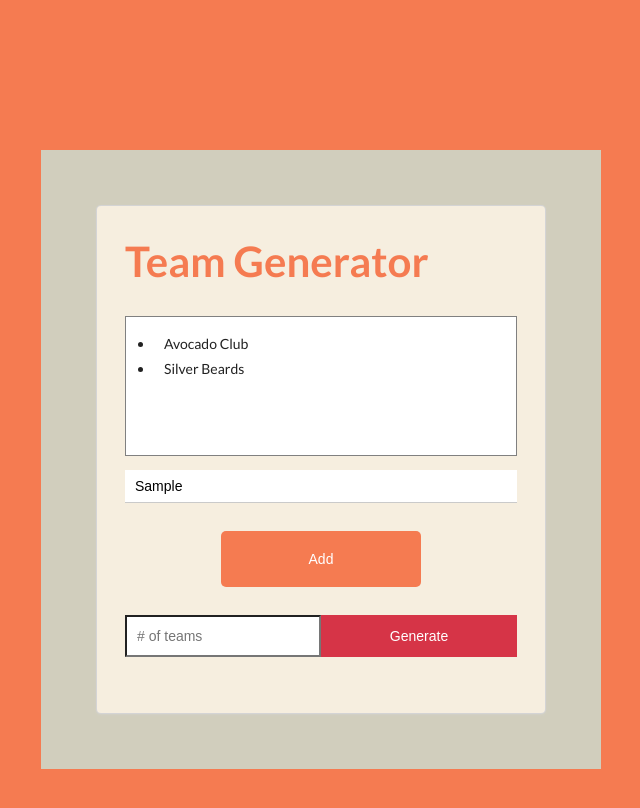
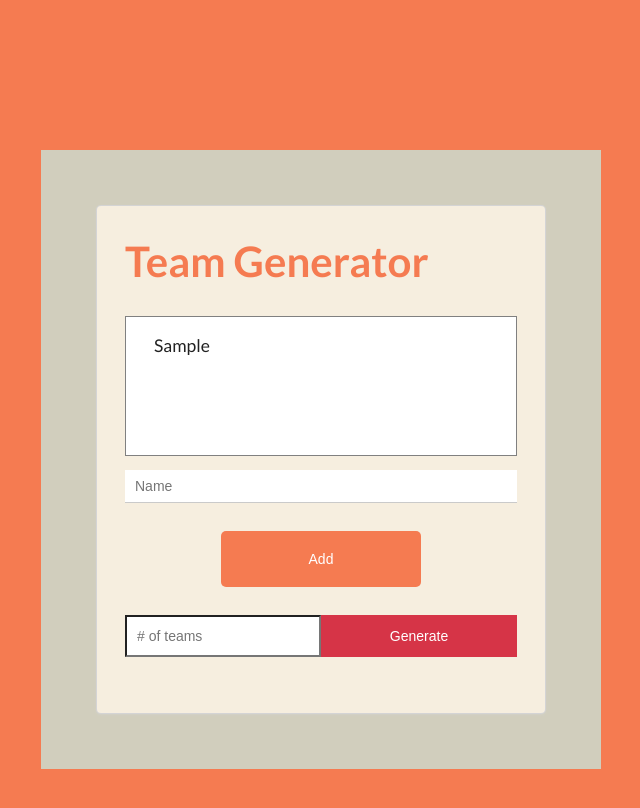
Before and after one commit to Lu-Smith/teamapp, an Angular app: page / in a window 1280 px wide. Both pictures are taken after typing "Sample" into the empty fields and a click on the button "Add". Shown: the top 808 px of the page, without its empty margins (319-959 px from the left). Built offline with nearby package versions, Linux system fonts and the light colour scheme.

Commit message:
Added members states and functions

```diff
--- a/src/app/app.component.css
+++ b/src/app/app.component.css
@@ -22,8 +22,9 @@
   }
 
   li {
-    padding-left: 10px;
-    line-height: 25px;
+    line-height: 30px;
+    list-style: none;
+    font-size: 1.25rem;
 
   }
 
--- a/src/app/app.component.html
+++ b/src/app/app.component.html
@@ -3,12 +3,17 @@
     <div class="ui card">
     <h1>Team Generator</h1>
     <ul class="list">
-      <li>Avocado Club</li>
-      <li>Silver Beards</li>
+      <li *ngFor="let member of members">{{ member }}</li>
     </ul>
     <div class="add-members-container">
-      <input type="text" placeholder="Name"/>
-      <button>Add</button>
+      <input
+      #addMemberInput
+      type="text"
+      placeholder="Name"
+      (input)="onInput(addMemberInput.value)"
+      [value]="newMemberName"
+      />
+      <button (click)="addMember()">Add</button>
     </div>
     <div class="input-container">
       <input type="text" placeholder="# of teams"/>
--- a/src/app/app.component.ts
+++ b/src/app/app.component.ts
@@ -6,5 +6,21 @@ import { Component } from '@angular/core';
   styleUrls: ['./app.component.css']
 })
 export class AppComponent {
-  title = 'teamapp';
+  newMemberName = ``;
+  members: string[] = [];
+  errorMessage = ``;
+
+  onInput(member: string) {
+    this.newMemberName = member;
+
+
+      }
+
+  addMember() {
+    this.members.push(this.newMemberName);
+    this.newMemberName = ``;
+
+  }
+
+
 }
```
